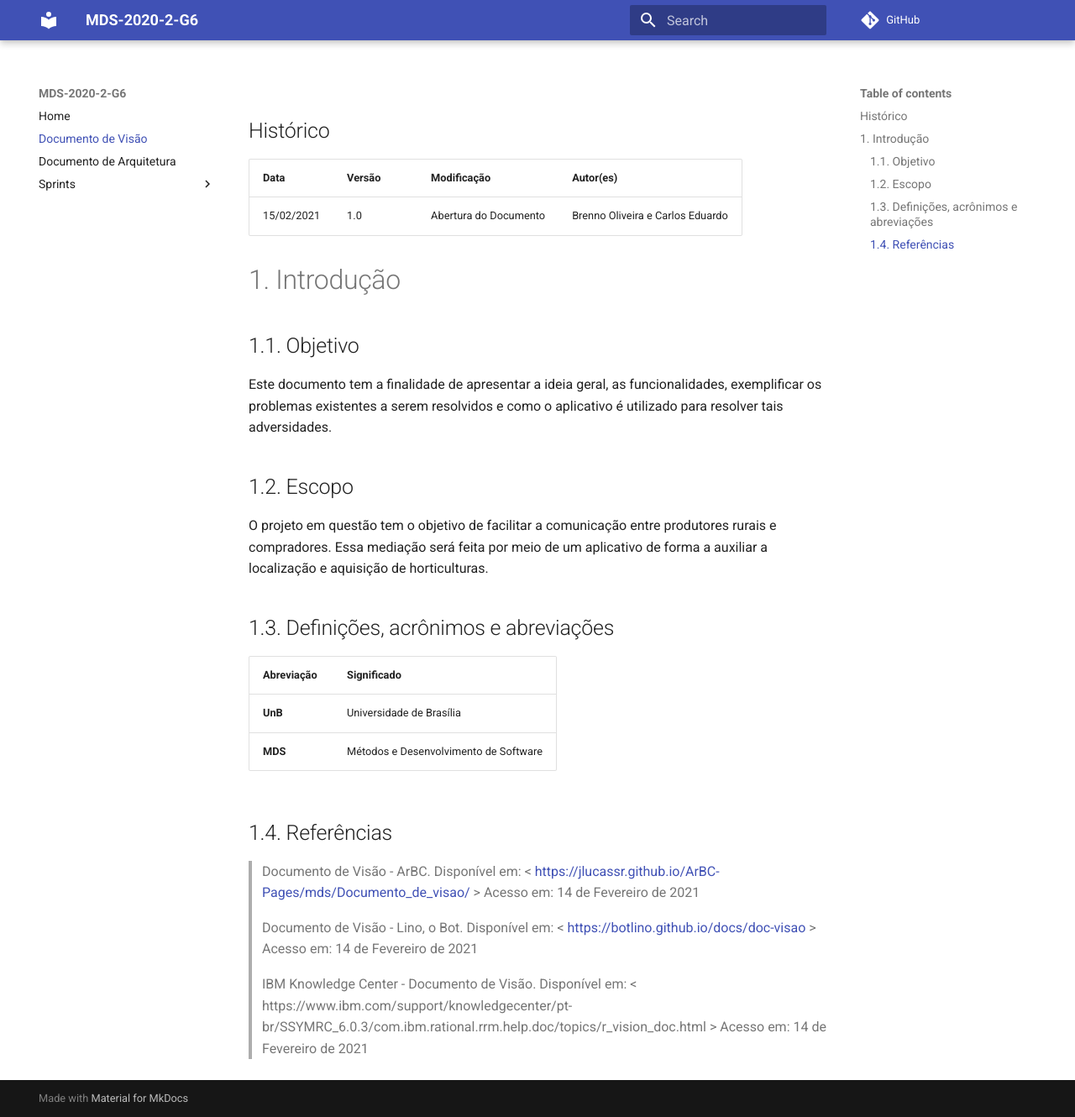
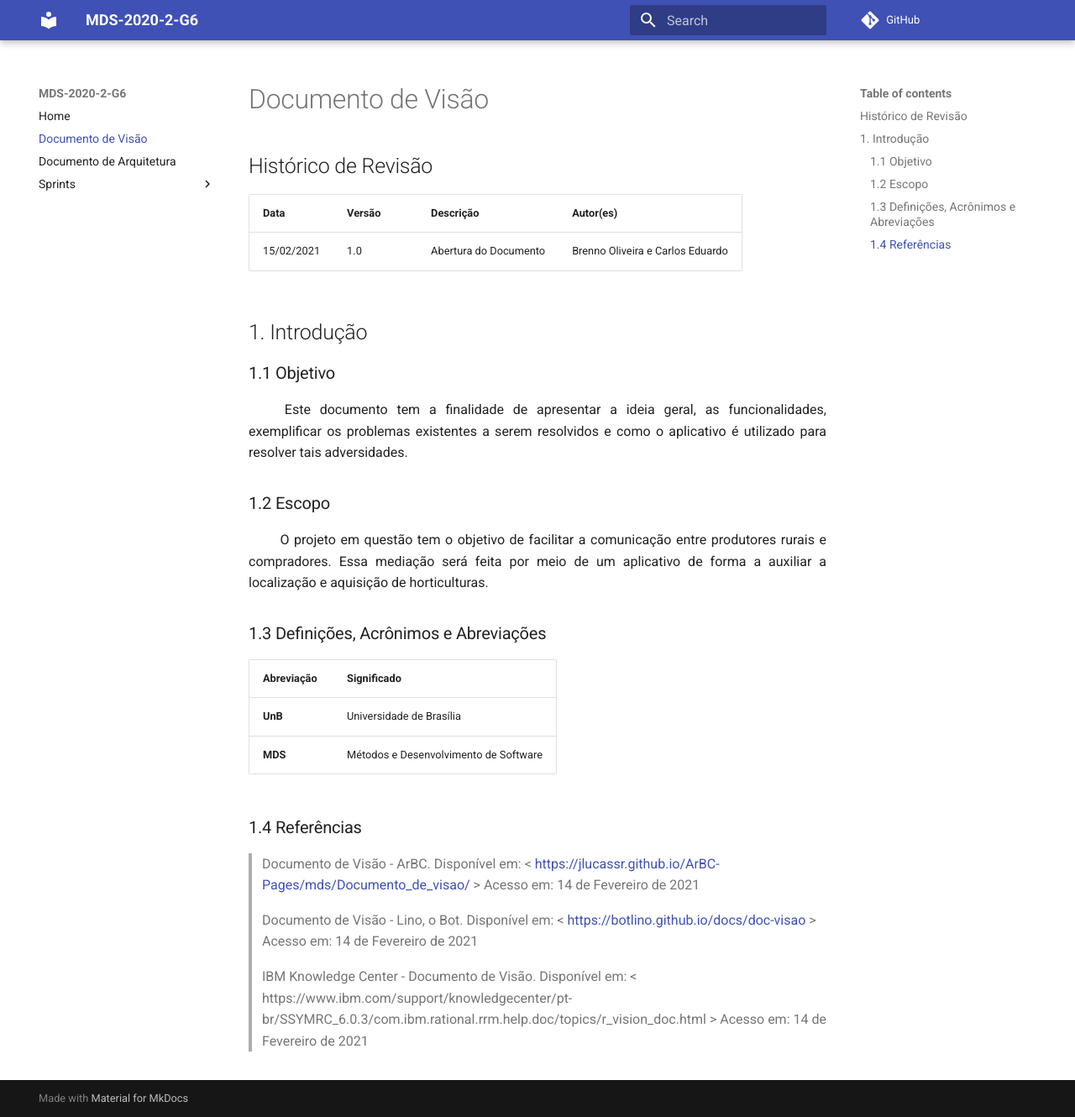
Before and after one commit to fga-eps-mds/2020.2-Hortum, an MkDocs documentation site: the page built from docs/Documento_de_visao.md, in a window 1280 px wide and 1330 px high. Shown: the whole window at 84% size. Built offline with MkDocs 1.6.1 and Material for MkDocs 9.7.7, drawn with Linux system fonts in a browser that asks for light colours; comment, search, counter and statistics services are not loaded.

Commit message:
#29 padronização do documento de visão e arquitetura

```diff
--- a/docs/Documento_de_visao.md
+++ b/docs/Documento_de_visao.md
@@ -1,22 +1,30 @@
-## Histórico
-|Data|Versão|Modificação| Autor(es)
+# Documento de Visão
+
+## Histórico de Revisão
+
+|Data|Versão|Descrição| Autor(es)
 |--|--|--|--|
 |15/02/2021|1.0|Abertura do Documento|Brenno Oliveira e Carlos Eduardo|
 
-# 1. Introdução
-## 1.1. Objetivo
-Este documento tem a finalidade de apresentar a ideia geral, as funcionalidades, exemplificar os problemas existentes a serem resolvidos e como o aplicativo é utilizado para resolver tais adversidades.
+## 1. Introdução
 
-## 1.2. Escopo
-O projeto em questão tem o objetivo de facilitar a comunicação entre produtores rurais e compradores. Essa mediação será feita por meio de um aplicativo de forma a auxiliar a localização e aquisição de horticulturas.
+### 1.1 Objetivo
 
-## 1.3. Definições, acrônimos e abreviações
+<p align = "justify"> &emsp;&emsp; Este documento tem a finalidade de apresentar a ideia geral, as funcionalidades, exemplificar os problemas existentes a serem resolvidos e como o aplicativo é utilizado para resolver tais adversidades. </p>
+
+### 1.2 Escopo
+
+<p align = "justify"> &emsp;&emsp; O projeto em questão tem o objetivo de facilitar a comunicação entre produtores rurais e compradores. Essa mediação será feita por meio de um aplicativo de forma a auxiliar a localização e aquisição de horticulturas. </p>
+
+### 1.3 Definições, Acrônimos e Abreviações
+
 Abreviação|Significado
 -|-
 **UnB**|Universidade de Brasília
 **MDS**|Métodos e Desenvolvimento de Software
 
-## 1.4. Referências
+### 1.4 Referências
+
 >Documento de Visão - ArBC. Disponível em: < [https://jlucassr.github.io/ArBC-Pages/mds/Documento_de_visao/](https://jlucassr.github.io/ArBC-Pages/mds/Documento_de_visao/) > Acesso em: 14 de Fevereiro de 2021
 
 >Documento de Visão - Lino, o Bot. Disponível em: < [https://botlino.github.io/docs/doc-visao](https://botlino.github.io/docs/doc-visao) > Acesso em: 14 de Fevereiro de 2021
```
